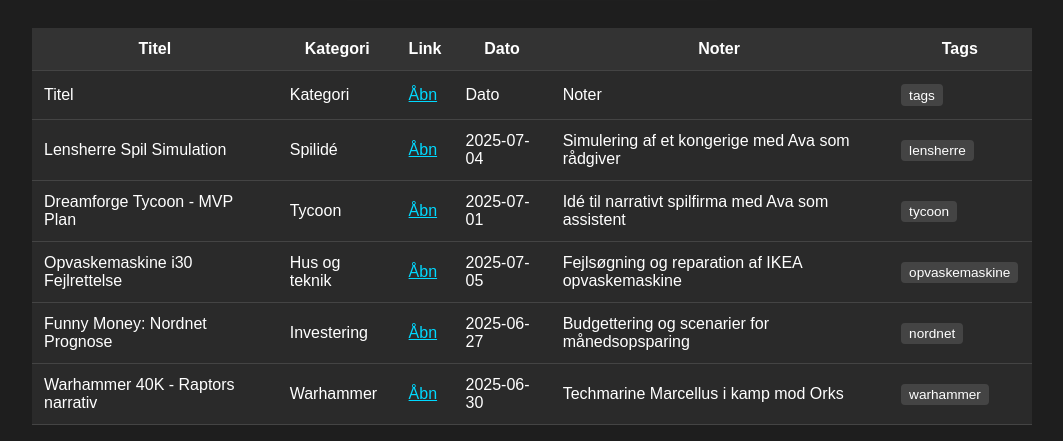
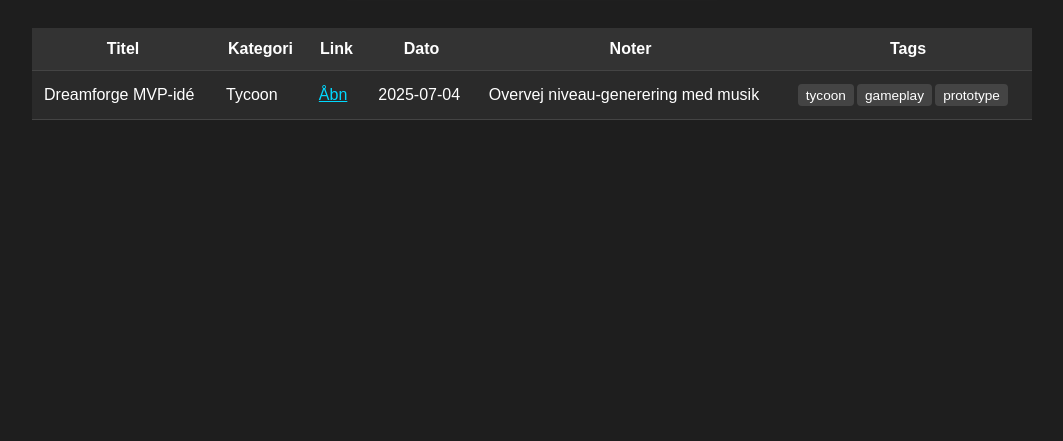
Before and after one commit to SleppyTraveller/Ava_Dashboard, a plain HTML site: page index.html in a window 1280 px wide. Shown: the part 486-927 px from the top of the page, without its empty margins (108-1171 px from the left). After the commit the page ends 800 px from the top, so only its background shows below. Drawn offline with Linux system fonts and the light colour scheme.

Commit message:
Add files via upload

```diff
--- a/data.csv
+++ b/data.csv
@@ -1,6 +1 @@
-"Titel","Link","Kategori","Dato","Noter","Tags"
-"Lensherre Spil Simulation","https://chatgpt.com/share/686ae5b1-c9a0-8000-92a9-a8b77d50dd0e","Spilidé","2025-07-04","Simulering af et kongerige med Ava som rådgiver","lensherre, simulation, rollespil"
-"Dreamforge Tycoon - MVP Plan","https://chat.openai.com/share/tycoonmvp456","Tycoon","2025-07-01","Idé til narrativt spilfirma med Ava som assistent","tycoon, spiludvikling, narrativ"
-"Opvaskemaskine i30 Fejlrettelse","https://chat.openai.com/share/opvask789","Hus og teknik","2025-07-05","Fejlsøgning og reparation af IKEA opvaskemaskine","opvaskemaskine, fejl, ikea"
-"Funny Money: Nordnet Prognose","https://chat.openai.com/share/funnymoney101","Investering","2025-06-27","Budgettering og scenarier for månedsopsparing","nordnet, investering, prognose"
-"Warhammer 40K - Raptors narrativ","https://chat.openai.com/share/raptors998","Warhammer","2025-06-30","Techmarine Marcellus i kamp mod Orks","warhammer, raptors, fanfiction"
+"Dreamforge MVP-idé","https://chat.openai.com/share/fantastisklink","Tycoon","2025-07-04","Overvej niveau-generering med musik","tycoon; gameplay; prototype"
--- a/index.html
+++ b/index.html
@@ -69,7 +69,7 @@
         tbody.innerHTML = '';
         data.forEach(row => {
           const [title, link, category, date, notes, tags] = row;
-          const tagList = tags.toLowerCase().split(',').map(t => t.trim());
+          const tagList = tags.toLowerCase().split(';').map(t => t.trim());
           const tagMatch = tagFilter === '' || tagList.some(tag => tag.includes(tagFilter.toLowerCase()));
           if ((filter === '' || category === filter) &&
               title.toLowerCase().includes(search.toLowerCase()) &&
```
